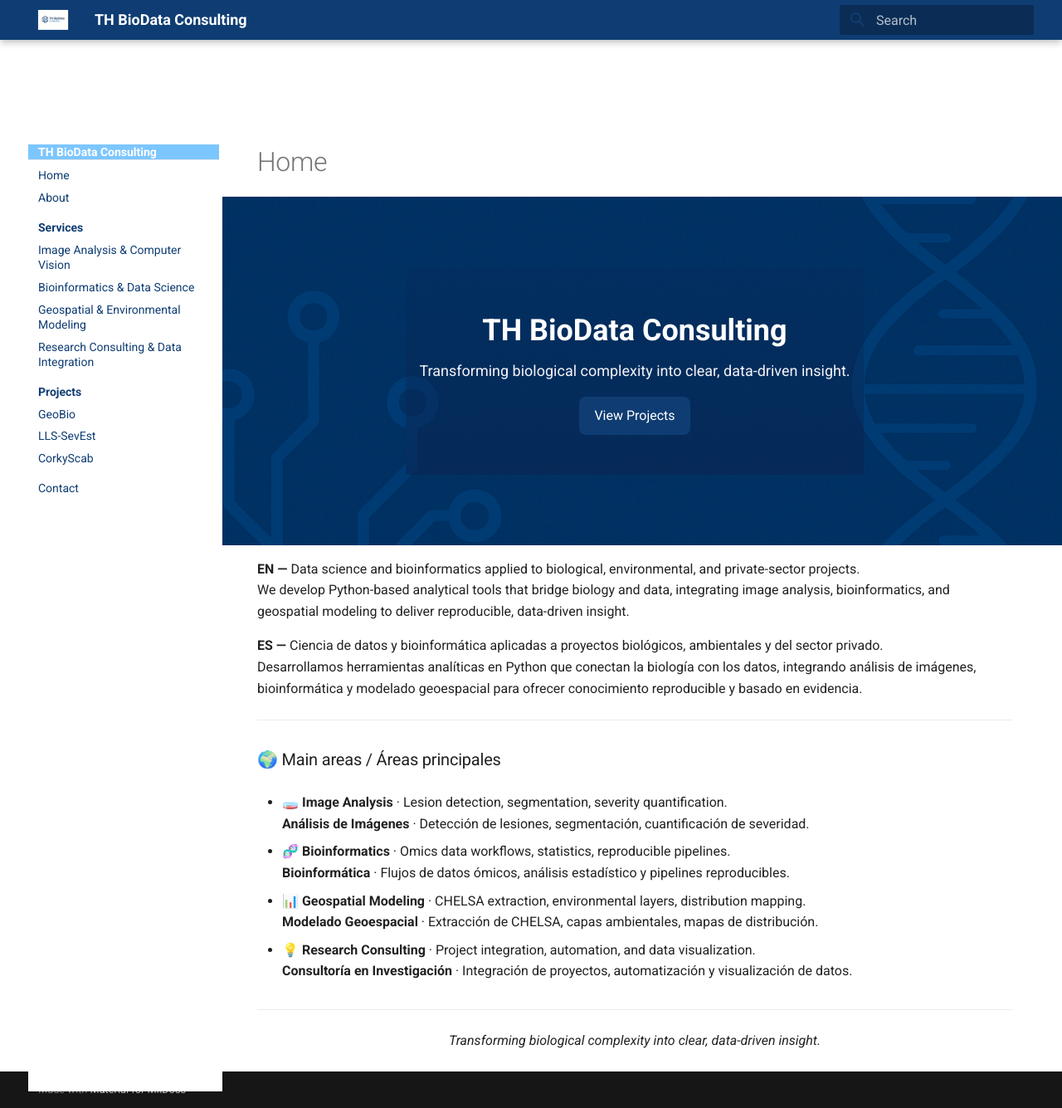
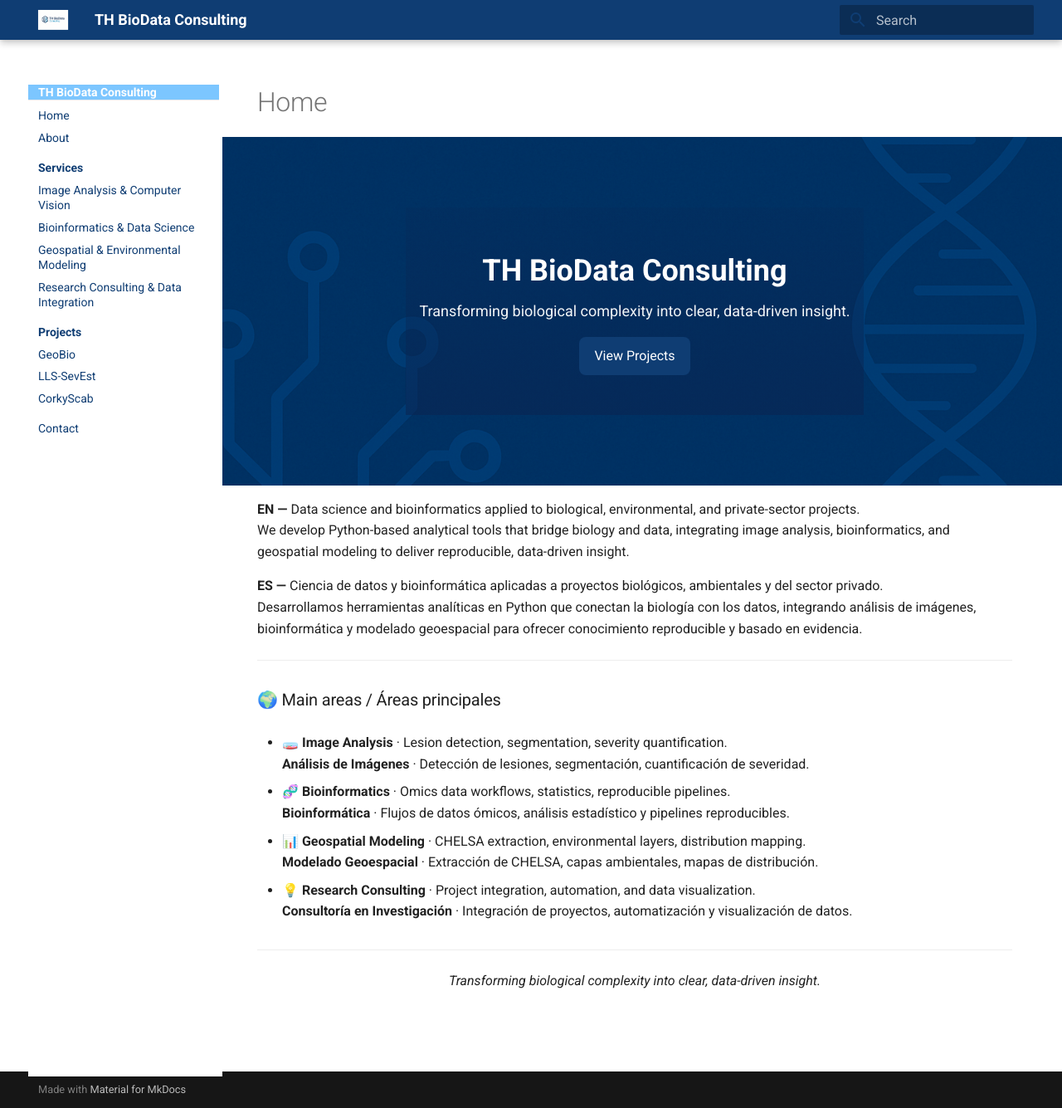
Before and after one commit to TH-BioData/th-biodata.github.io, an MkDocs documentation site: the page built from docs/index.md, in a window 1280 px wide and 1335 px high. Shown: the whole window at 83% size. Built offline with MkDocs 1.6.1 and Material for MkDocs 9.7.7, drawn with Linux system fonts in a browser that asks for light colours.

Commit message:
Update extra.css

```diff
--- a/docs/styles/extra.css
+++ b/docs/styles/extra.css
@@ -1,5 +1,5 @@
 /* ============================================================
-   TH BioData Consulting — Estilos completos y estables (v3)
+   TH BioData Consulting — Estilos completos y estables (v3.1)
    ============================================================ */
 
 /* --- Variables globales --- */
@@ -24,7 +24,7 @@
 .md-header,
 .md-tabs {
   background-color: var(--th-color-corporate-blue) !important;
-  z-index: 20 !important;  /* ahora sobre el hero */
+  z-index: 20 !important; /* sobre el hero */
 }
 
 /* Drawer lateral */
@@ -127,14 +127,23 @@
    Ajustes de scroll y hero fade
    ============================================================ */
 
+/* Por defecto, Material agrega padding-top a .md-main para no tapar contenido con el header fijo.
+   Lo dejamos activo... */
 .md-main {
   padding-top: var(--md-header-h) !important;
   position: relative;
   z-index: 1;
 }
 
+/* ...pero si la página tiene hero, eliminamos ese padding para que el hero
+   arranque pegado al header y no se vea espacio blanco arriba. */
+body:has(.hero) .md-main {
+  padding-top: 0 !important;
+}
+
+/* Fade del hero al scrollear (si usás scroll-fade.js que agrega/remueve .scrolled) */
 body:not(.scrolled) .hero { opacity: 1; transform: translateY(0); }
-body.scrolled .hero { opacity: 0; transform: translateY(-80px); }
+body.scrolled .hero      { opacity: 0; transform: translateY(-80px); }
 
 /* ============================================================
    Páginas SIN hero
```
